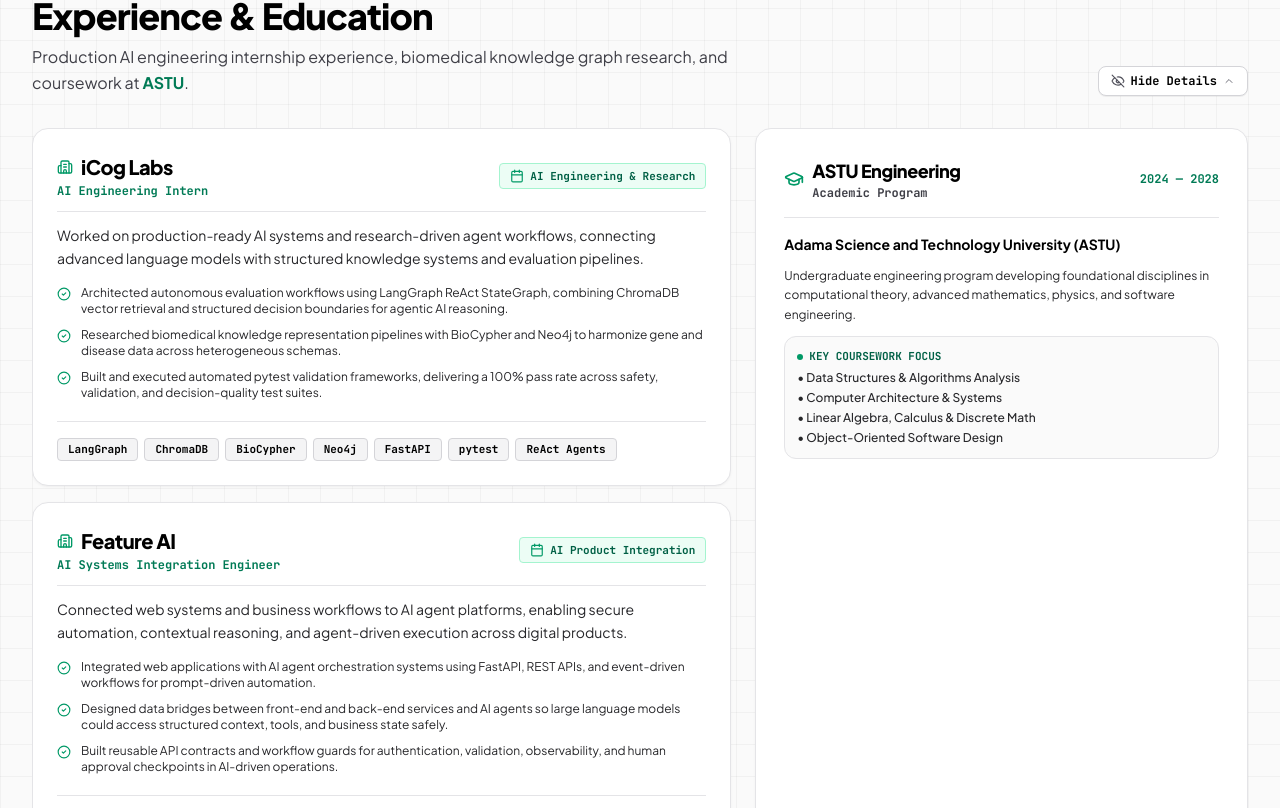
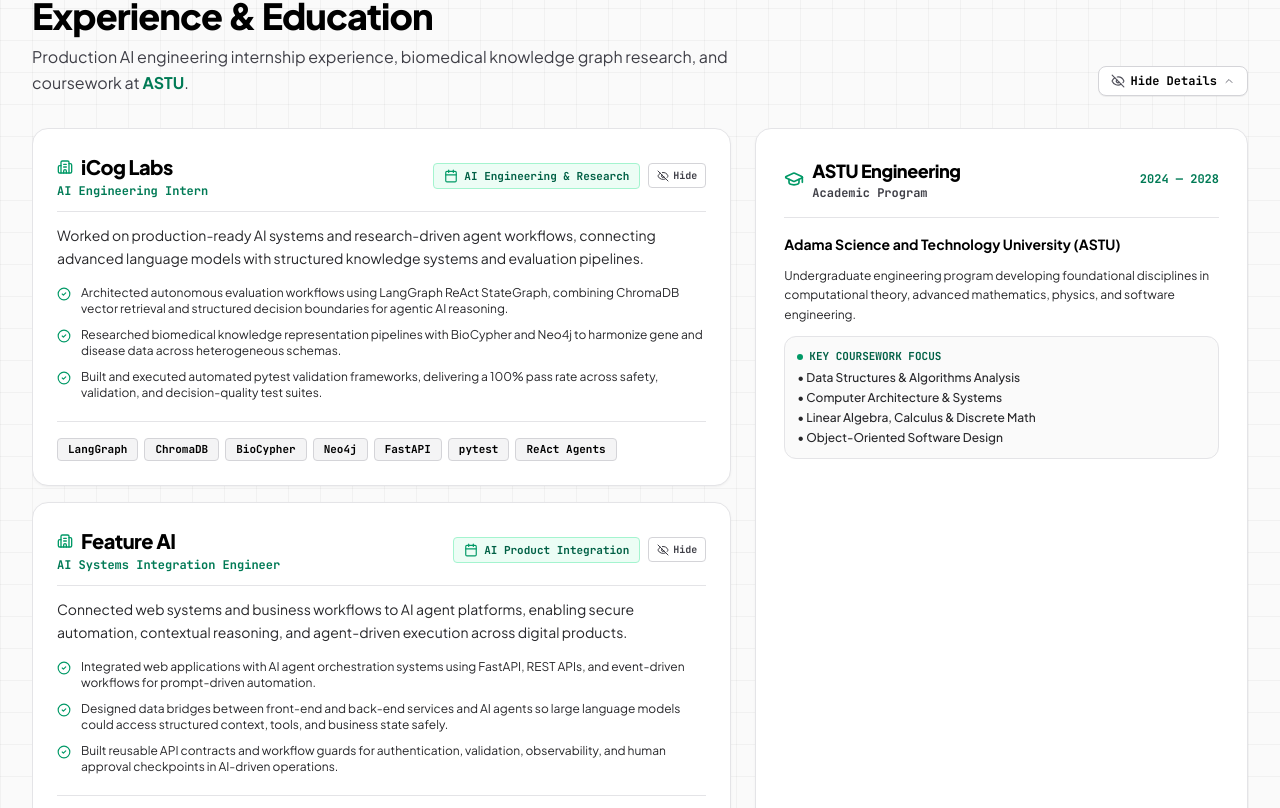
Before and after one commit to 123bruke/portfolio_final, a React (Vite) app: page / in a window 1280 px wide. Shown: the part 11032-11840 px from the top of the page. Built offline with nearby package versions, Linux system fonts and the light colour scheme.

Commit message:
Add per-card Hide/Show buttons to collapse long experience details while keeping the section compact and readable.

```diff
--- a/src/components/ExperienceSection.tsx
+++ b/src/components/ExperienceSection.tsx
@@ -10,7 +10,7 @@
   Eye,
   EyeOff,
   ChevronDown,
-  ChevronUp
+  ChevronUp,
 } from 'lucide-react';
 import { PERSONAL_INFO } from '../data/personal';
 import SectionBorderFrame from './SectionBorderFrame';
@@ -72,16 +72,23 @@
 
 export default function ExperienceSection() {
   const [isSectionHidden, setIsSectionHidden] = useState(false);
-  const [showFullBullets, setShowFullBullets] = useState(true);
+  const [expandedCards, setExpandedCards] = useState<Record<string, boolean>>(
+    Object.fromEntries(experienceEntries.map((job) => [job.company, true]))
+  );
+
+  const toggleCard = (company: string) => {
+    setExpandedCards((prev) => ({
+      ...prev,
+      [company]: !prev[company],
+    }));
+  };
 
   return (
     <section id="experience" className="py-10 scroll-mt-24 relative transition-colors duration-200">
       <div className="max-w-7xl mx-auto px-4 sm:px-6 lg:px-8">
         <SectionBorderFrame>
-          {/* Section Header with Hide/Show Toggle */}
           <div className="flex flex-col sm:flex-row sm:items-end sm:justify-between gap-4 mb-8">
             <div className="max-w-3xl">
-              {/* Green highlight for Main Point */}
               <div className="inline-flex items-center gap-2 px-3 py-1 rounded-md bg-emerald-50 border border-emerald-300 text-xs font-mono text-emerald-800 font-bold mb-3 shadow-2xs">
                 <span className="w-2 h-2 rounded-full bg-emerald-500 animate-pulse" />
                 <span>INDUSTRY EXPERIENCE & ACADEMIC CREDENTIALS</span>
@@ -94,7 +101,6 @@
               </p>
             </div>
 
-            {/* Native Hide/Show Button */}
             <button
               onClick={() => setIsSectionHidden(!isSectionHidden)}
               className="inline-flex items-center gap-1.5 px-3 py-1.5 text-xs font-mono font-bold rounded-lg border border-zinc-300 bg-white hover:bg-zinc-100 text-black shadow-2xs transition-all duration-200"
@@ -116,18 +122,21 @@
             </button>
           </div>
 
-          {/* Smooth Collapsible Content Container */}
           <div
             className={`transition-all duration-300 ease-in-out overflow-hidden ${
               isSectionHidden ? 'max-h-0 opacity-0 pointer-events-none' : 'max-h-[3000px] opacity-100'
             }`}
           >
-            {/* Bento Grid: Experience + Academic Education */}
             <div className="grid grid-cols-1 lg:grid-cols-12 gap-5 sm:gap-6 items-stretch">
-              {/* Experience Card Stack (7 cols) */}
               <div className="lg:col-span-7 space-y-4">
-                {experienceEntries.map((job) => (
-                  <div key={job.company} className="bento-card p-5 sm:p-6 flex flex-col justify-between hover:border-emerald-300 transition-all duration-200">
+                {experienceEntries.map((job) => {
+                  const isExpanded = expandedCards[job.company] ?? true;
+
+                  return (
+                    <div
+                      key={job.company}
+                      className="bento-card p-5 sm:p-6 flex flex-col justify-between hover:border-emerald-300 transition-all duration-200"
+                    >
                       <div>
                         <div className="flex flex-col sm:flex-row sm:items-center justify-between gap-2 pb-3 mb-3 border-b border-zinc-200">
                           <div>
@@ -142,12 +151,37 @@
                             </div>
                           </div>
 
+                          <div className="flex items-center gap-2">
                             <div className="inline-flex items-center gap-1.5 px-2.5 py-1 rounded bg-emerald-50 border border-emerald-200 text-[11px] font-mono text-emerald-800 font-bold self-start sm:self-auto">
                               <Calendar className="w-3.5 h-3.5 text-emerald-600" />
                               <span>{job.period}</span>
                             </div>
+
+                            <button
+                              type="button"
+                              onClick={() => toggleCard(job.company)}
+                              className="inline-flex items-center gap-1 px-2 py-1 rounded border border-zinc-300 bg-white text-[10px] font-mono font-bold text-zinc-700 hover:bg-zinc-100 transition-colors"
+                            >
+                              {isExpanded ? (
+                                <>
+                                  <EyeOff className="w-3 h-3" />
+                                  <span>Hide</span>
+                                </>
+                              ) : (
+                                <>
+                                  <Eye className="w-3 h-3" />
+                                  <span>Show</span>
+                                </>
+                              )}
+                            </button>
+                          </div>
                         </div>
 
+                        <div
+                          className={`transition-all duration-300 overflow-hidden ${
+                            isExpanded ? 'max-h-[1000px] opacity-100' : 'max-h-0 opacity-0'
+                          }`}
+                        >
                           <p className="text-xs sm:text-sm text-zinc-800 leading-relaxed mb-4 font-normal">
                             {job.summary}
                           </p>
@@ -159,6 +193,7 @@
                                 <span>{achievement}</span>
                               </div>
                             ))}
+                          </div>
                         </div>
                       </div>
 
@@ -173,10 +208,10 @@
                         ))}
                       </div>
                     </div>
-                ))}
+                  );
+                })}
               </div>
 
-              {/* Academic Education Card (ASTU) (5 cols) */}
               <div className="lg:col-span-5 bento-card p-6 sm:p-7 flex flex-col justify-between hover:border-emerald-300 transition-all duration-200">
                 <div>
                   <div className="flex items-center justify-between pb-4 mb-4 border-b border-zinc-200">
```
Lines whose indentation alone changed are shown as unchanged.
